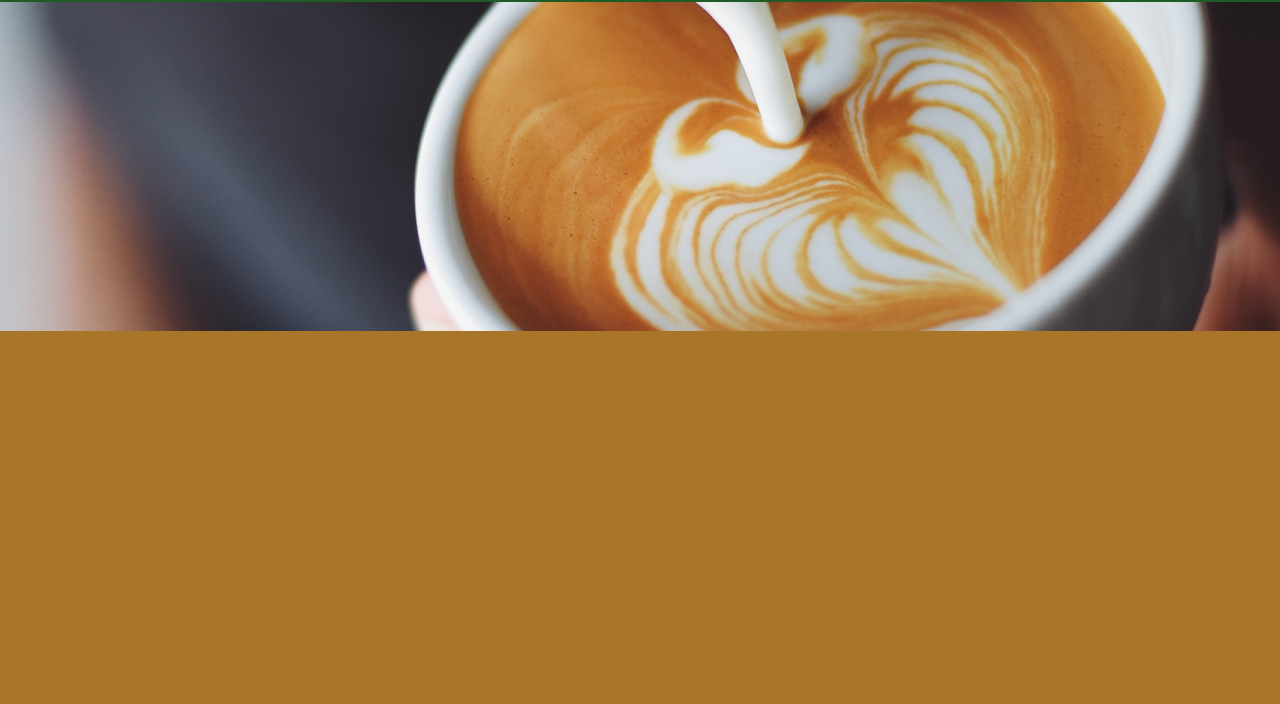
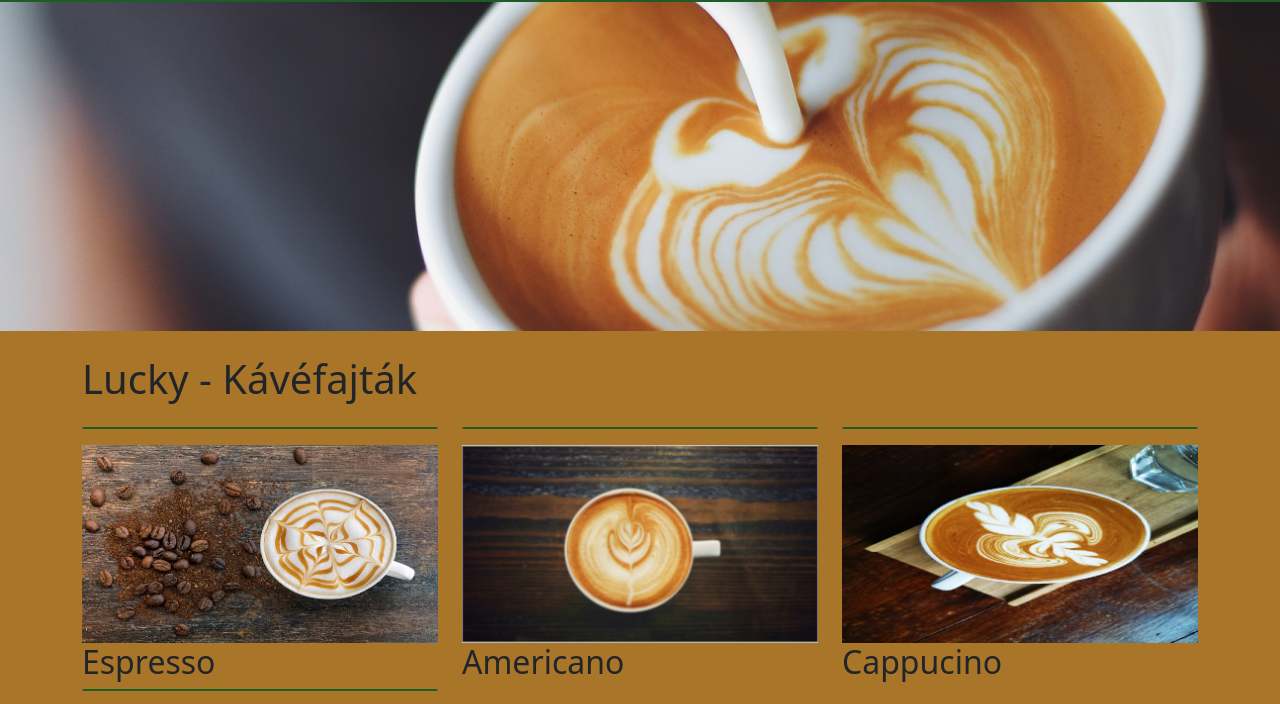
Before and after one commit to NaszAkos/Trello, a plain HTML site: page kavefajtak.html in a window 1280 px wide. Shown: the part 69-773 px from the top of the page. Drawn offline with nearby package versions, Linux system fonts and the light colour scheme.

Commit message:
tartalmi-resz

```diff
--- a/css/lucky.css
+++ b/css/lucky.css
@@ -32,3 +32,23 @@ nav a:first-child img{
     background-size: cover;
     height: 400px;
 }
+
+.kave{
+    color: #1f5b25;
+    background-color: #fff;
+    border: 1px solid #1f5b25;
+    border-radius: 4px;
+    margin-bottom: 1rem;
+}
+
+.kave:hover{
+    box-shadow: 0px 0px 5px #1f5b25;
+}
+
+.kave h2{
+    font-size: 1rem;
+    text-align: center;
+    margin-top: 1rem;
+    margin-bottom: 1rem;
+    font-variant: small-caps;
+}
--- a/kavefajtak.html
+++ b/kavefajtak.html
@@ -23,5 +23,27 @@
     </nav>
 
     <div class="banner"></div>
+
+    <div class="container">
+        <div class="row">
+            <div class="col-12">
+                <h1 class="my-4">Lucky - Kávéfajták</h1>
+            </div>
+        </div>
+        <div class="row">
+            <div class="col-lg-4"><div class="kave">
+            </div><img src="./img/coffe/icons/coffes/kave1.png" alt="" class="img-fluid">
+            <h2>Espresso</h2></div>
+            <div class="col-lg-4"><div class="kave">
+            </div><img src="./img/coffe/icons/coffes/kave2.png" alt="" class="img-fluid">
+            <h2>Americano</h2></div>
+            <div class="col-lg-4"><div class="kave">
+            </div><img src="./img/coffe/icons/coffes/kave3.png" alt="" class="img-fluid">
+            <h2>Cappucino</h2></div>
+            <div class="col-lg-4"><div class="kave">
+            </div><img src="./img/coffe/icons/coffes/kave4.png" alt="" class="img-fluid">
+            <h2>Latte Macchiato</h2></div>
+        </div>
+    </div>
 </body>
 </html>
```
